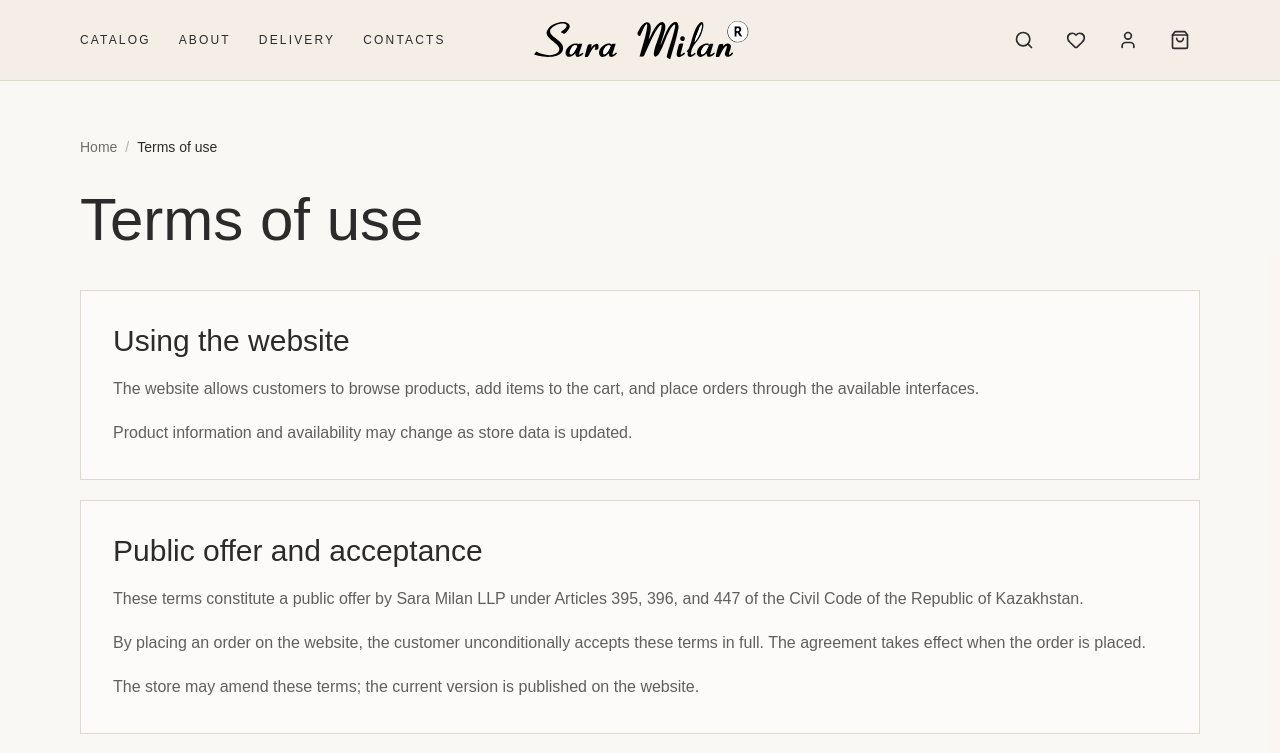
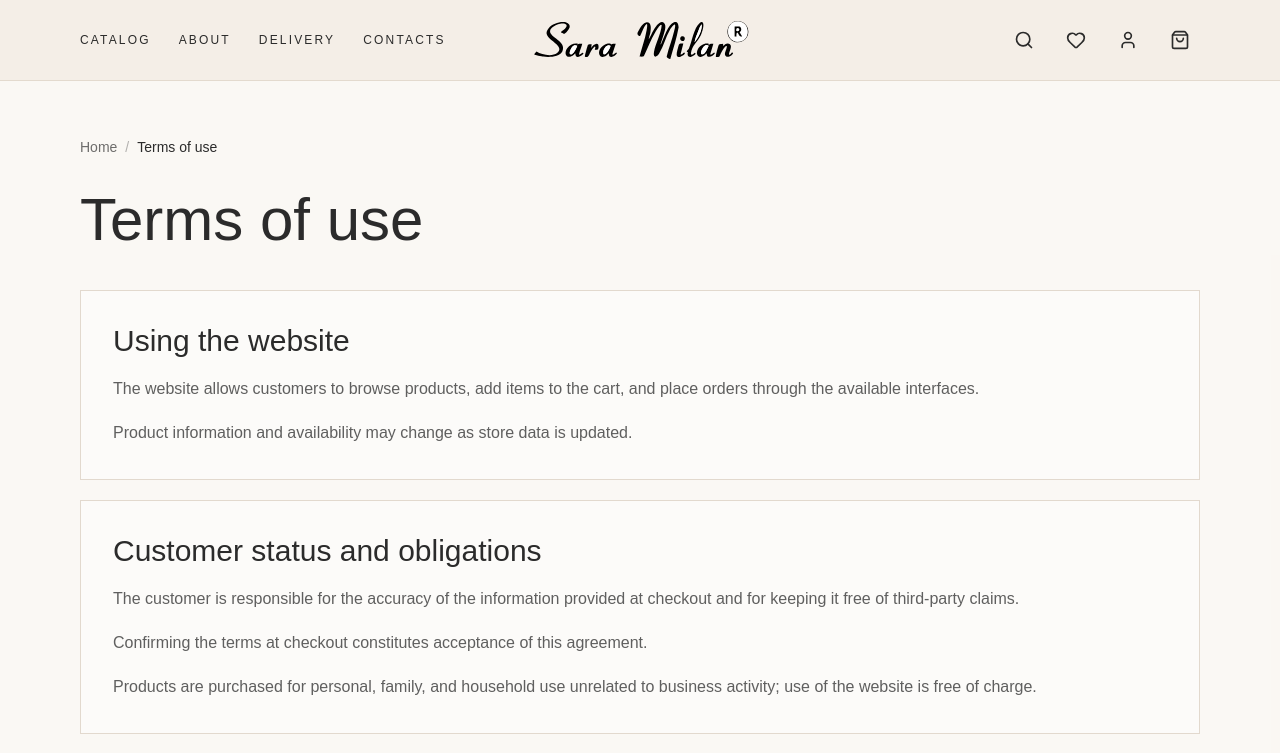
Before and after one commit to asanElzhanov/milan_frontend, a Next.js app: page /en/terms in a window 1280 px wide. Shown: the top 753 px of the page. Built offline with nearby package versions, Linux system fonts and the light colour scheme; no server answers.

Commit message:
public offer and acceptance deleted from terms

```diff
--- a/src/app/[locale]/static/static.dictionary.ts
+++ b/src/app/[locale]/static/static.dictionary.ts
@@ -195,14 +195,6 @@ export const staticDictionary: Record<AppLocale, StaticDictionary> = {
           body: [
             'Используя сайт, покупатель просматривает каталог, добавляет товары в корзину и оформляет заказы через доступные интерфейсы.',
             'Информация о товарах, наличии и характеристиках может обновляться по данным магазина.',
-          ],
-        },
-        {
-          title: 'Договор-оферта и акцепт',
-          body: [
-            'Настоящее соглашение является публичной офертой ТОО «Sara Milan» в соответствии со статьями 395, 396 и 447 Гражданского кодекса Республики Казахстан.',
-            'Оформляя заказ на сайте, покупатель безоговорочно и в полном объёме принимает условия оферты. Договор считается заключённым с момента оформления заказа.',
-            'Магазин вправе изменять условия соглашения; актуальная редакция публикуется на сайте.',
           ],
         },
         {
@@ -458,14 +450,6 @@ export const staticDictionary: Record<AppLocale, StaticDictionary> = {
           ],
         },
         {
-          title: 'Шарт-оферта және акцепт',
-          body: [
-            'Осы келісім Қазақстан Республикасы Азаматтық кодексінің 395, 396 және 447-баптарына сәйкес «Sara Milan» ЖШС-нің жария офертасы болып табылады.',
-            'Сайтта тапсырыс рәсімдей отырып, сатып алушы оферта шарттарын сөзсіз әрі толық көлемде қабылдайды. Шарт тапсырыс рәсімделген сәттен бастап жасалған болып саналады.',
-            'Дүкен келісім шарттарын өзгертуге құқылы; өзекті редакция сайтта жарияланады.',
-          ],
-        },
-        {
           title: 'Сатып алушының мәртебесі мен міндеттері',
           body: [
             'Сатып алушы тапсырыс рәсімдеу кезінде көрсетілген деректердің дұрыстығына және олардың үшінші тұлғалардың талаптарынан тазалығына жауап береді.',
@@ -704,14 +688,6 @@ export const staticDictionary: Record<AppLocale, StaticDictionary> = {
           ],
         },
         {
-          title: 'Public offer and acceptance',
-          body: [
-            'These terms constitute a public offer by Sara Milan LLP under Articles 395, 396, and 447 of the Civil Code of the Republic of Kazakhstan.',
-            'By placing an order on the website, the customer unconditionally accepts these terms in full. The agreement takes effect when the order is placed.',
-            'The store may amend these terms; the current version is published on the website.',
-          ],
-        },
-        {
           title: 'Customer status and obligations',
           body: [
             'The customer is responsible for the accuracy of the information provided at checkout and for keeping it free of third-party claims.',
```
